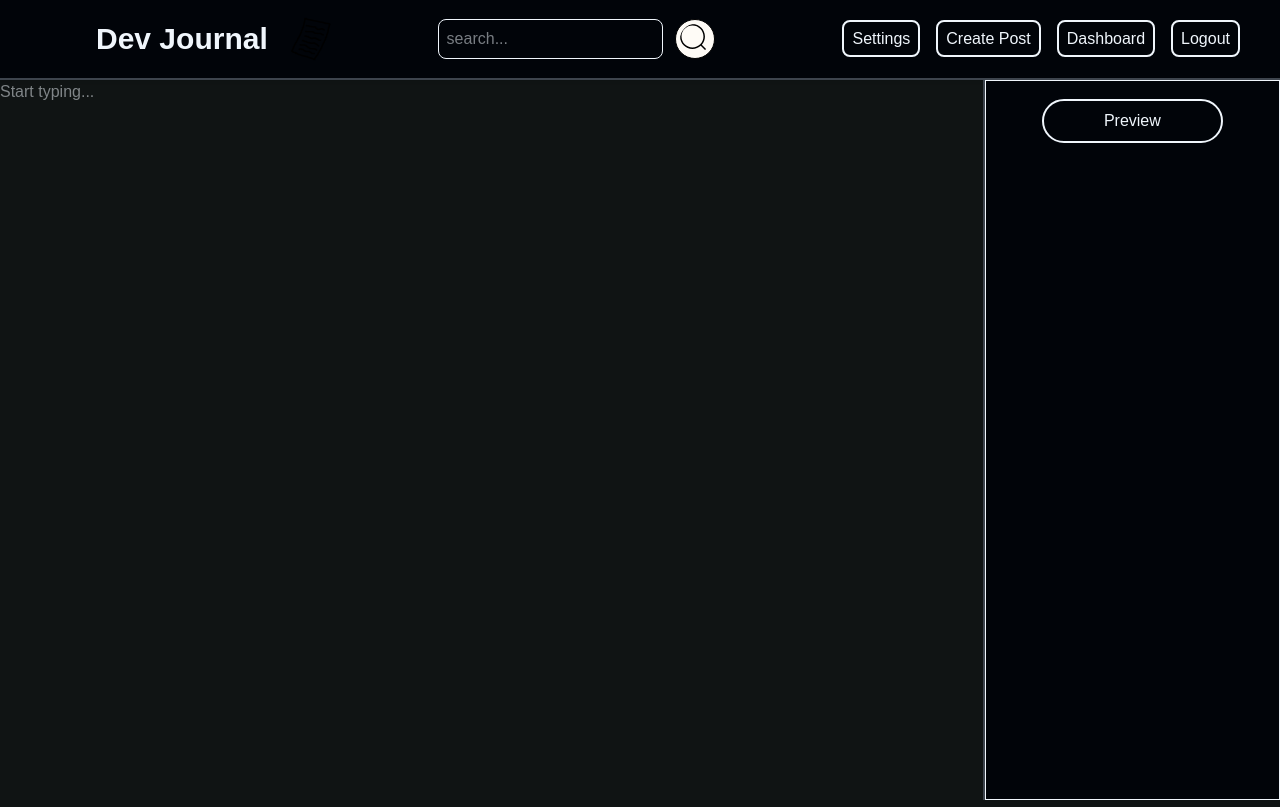
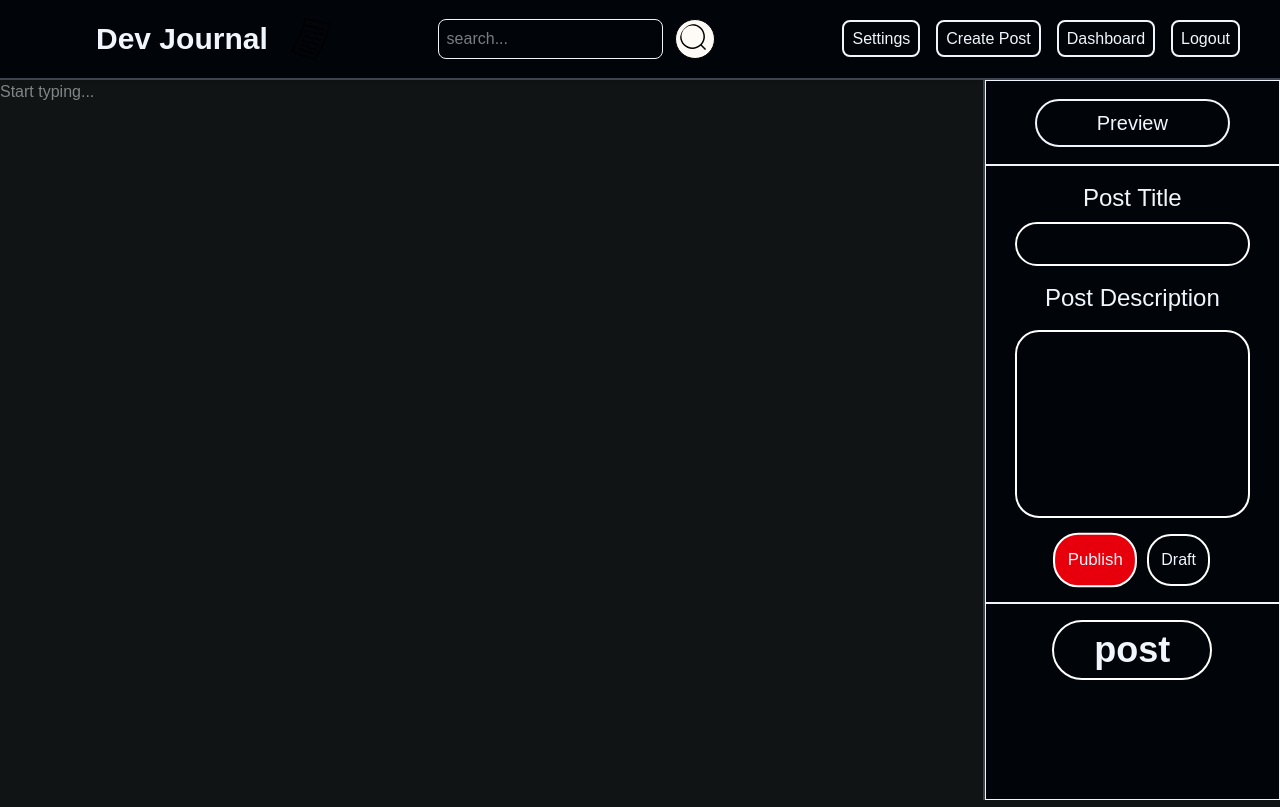
Before and after one commit to grixami/dev-journal, a Next.js app: page /dashboard/createpost in a window 1280 px wide. Built offline with nearby package versions, Linux system fonts and the light colour scheme.

Commit message:
/dashboard/creatpost ui
completed UI for creating posts

```diff
--- a/src/app/dashboard/createpost/page.js
+++ b/src/app/dashboard/createpost/page.js
@@ -28,11 +28,38 @@ export default function CreatePost() {
                                     </div>
 
                                     <button className="relative bg-[#010409] rounded-3xl px-15 py-2 border-2 group-hover:cursor-pointer">
-                                        <p>Preview</p>
+                                        <p className="text-xl">Preview</p>
                                     </button>
                                 </div>
-                                <form>
-                                    {/* TODO, the rest of the form and add functionality */}
+                            </div>
+                            <hr className="border-t-2"></hr>
+                            <div className="flex items-center justify-center mt-4">
+                                <form className="w-full">
+                                    <div className="flex flex-col items-center justify-center w-full">
+                                        <lable htmlFor="title" className="text-center text-2xl">Post Title</lable>
+                                        <input type="text" name="title" className="border-2 w-[80%] rounded-3xl px-4 py-2 border-white focus:border-[#5a9ef9] focus:outline-none mt-2"></input>
+                                    </div>
+                                    <div className="flex flex-col items-center justify-center mt-4 w-full">
+                                        <label htmlFor="description" className="text-2xl">Post Description</label>
+                                        <textarea id="description" name="description" rows="7" className="mt-4 w-[80%] p-2 rounded-3xl resize-none focus:outline-none border-2 border-white focus:border-[#5a9ef9]"></textarea>
+                                    </div>
+                                    <div className="flex items-center justify-center mt-4 space-x-3">
+                                        <input type="radio" id="publish" name="postType" value="publish" defaultChecked className="hidden peer/publish"></input>
+                                        <label htmlFor="publish" className="hover:cursor-pointer border-2 border-white p-3 rounded-3xl bg-[#010409] peer-checked/publish:bg-red-600 peer-checked/publish:scale-105 transition duration-600">
+                                            Publish
+                                        </label>
+
+                                        <input type="radio" id="draft" name="postType" value="draft" className="hidden peer/draft"></input>
+                                        <label htmlFor="draft" className="hover:cursor-pointer border-2 border-white p-3 rounded-3xl bg-[#010409] peer-checked/draft:bg-red-600 peer-checked/draft:scale-110 transition duration-600">
+                                            Draft
+                                        </label>
+                                    </div>
+                                    <hr className="border-t-2 mt-4"></hr>
+                                    <div className="flex items-center justify-center mt-4">
+                                        <button type="submit" className="bg-[#010409] px-10 py-2 rounded-4xl border-2 border-white hover:cursor-pointer transition-transform duration-300 ease-in-out hover:scale-105">
+                                            <p className="text-4xl text-center"><b>post</b></p>
+                                        </button>
+                                    </div>
                                 </form>
                             </div>
                         </div>
--- a/src/app/search/page.js
+++ b/src/app/search/page.js
@@ -38,7 +38,7 @@ function Search() {
             </Head>
             <div className="flex flex-col h-screen">
                 <LoginNav/>
-                <div className="flex overflow-y-auto scrollbar scrollbar-thumb-white ">
+                <div className="flex overflow-y-auto scrollbar scrollbar-thumb-white">
                     <div className="flex flex-col space-y-5 mt-10 w-3/5 ml-[10%]">
                         {userData != null && userData.map((user) => (
                             <SearchUserProfile key={user.id} userId={user.id} username={user.username} bio={user.bio} pfp={user.profilepic}/>
```
